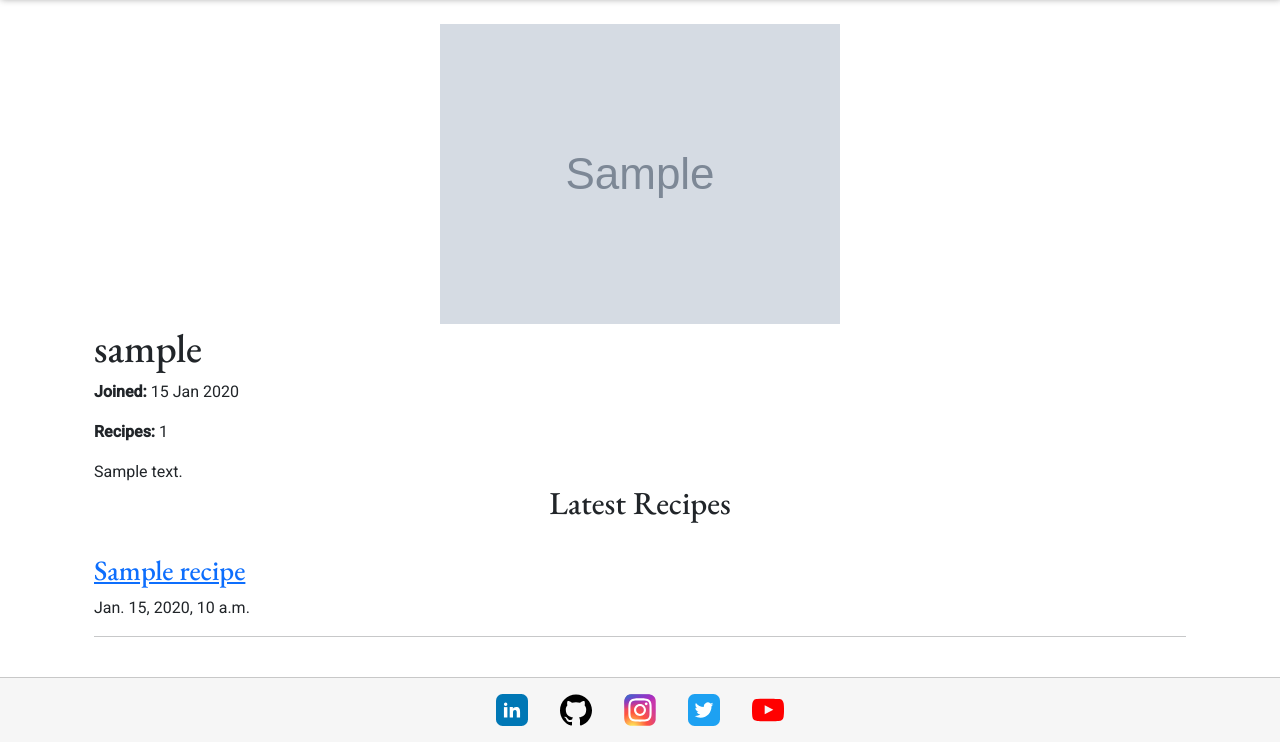
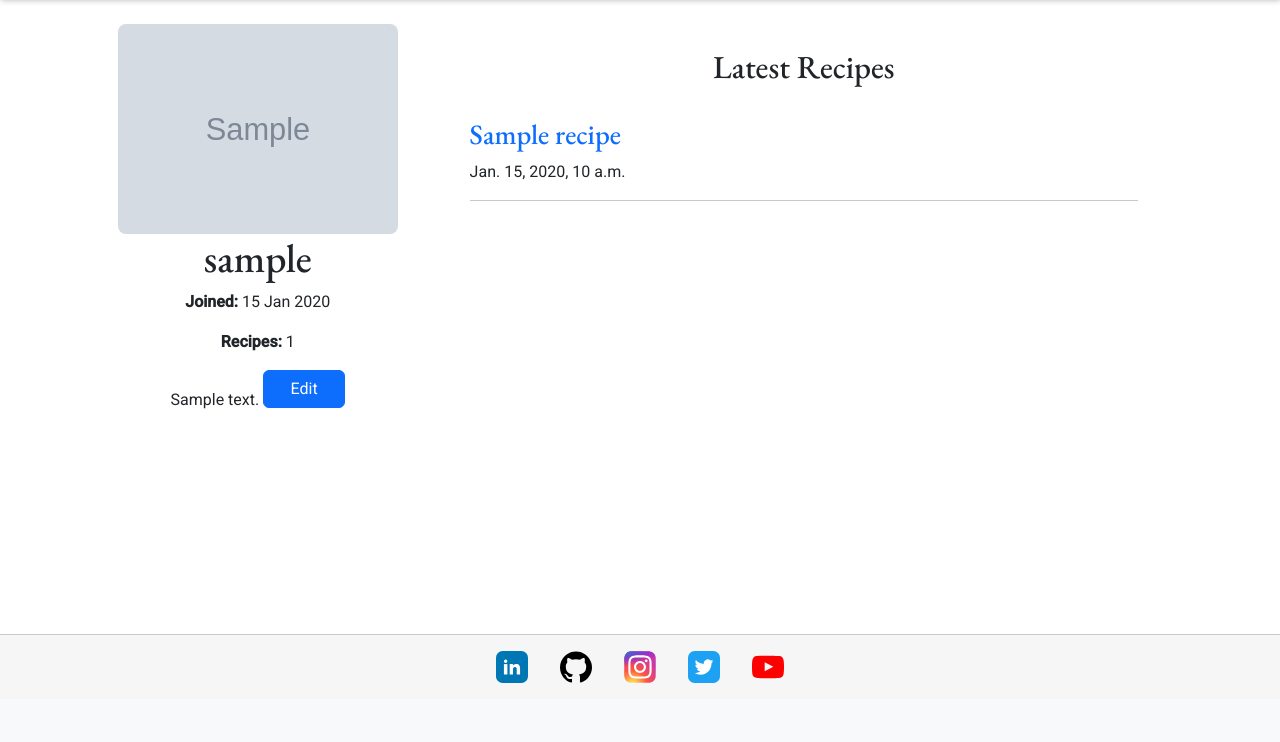
Before and after one commit to Kathrin-ddggxh/django-recipe-sharing, a Django app: page /profiles/user/1/ in a window 1280 px wide. Shown: the part 101-843 px from the top of the page. After the commit the page ends 784 px from the top, so only its background shows below. Run offline with Django 4.2, Linux system fonts and the light colour scheme; a user stored in the database is signed in; tables that the repository leaves empty hold one stand-in row (values such as "Sample post"); grey boxes marked "Sample" are stand-in pictures; some libraries are stand-ins or nearby versions.

Commit message:
complete profile edit form, profile template and modal

```diff
--- a/profiles/templates/profiles/profile.html
+++ b/profiles/templates/profiles/profile.html
@@ -20,6 +20,10 @@
             {% if profile.bio is not none %}
             {{ profile.bio | safe }}
             {% endif %}
+
+            {% if request.user == profile.user %}
+            <button id="myBtn" class="btn btn-primary w-25 mb-4">Edit</button>
+            {% endif %}
         </div>
         <div class="profile-recipes">
             <h2 class="text-center pb-4">Latest Recipes</h2>
@@ -32,5 +36,53 @@
             {% endfor %}
         </div>
     </div>
+     <!-- The Modal -->
+    <div id="myModal" class="modal mt-5">
+        <!-- Modal content -->
+        <div class="modal-content container">
+            <span class="close fs-1 pe-2">&times;</span>
+            <form method="POST" action="{% url 'edit_profile' request.user.id %}" class="mb-2 p-2"
+                enctype="multipart/form-data">
+                <h2 class="text-center fs-4">Edit Profile</h2>
+                {% csrf_token %}
+                {{ form|crispy }}
+                {{ form.media }}
+                <div class="d-flex justify-content-center">
+                    <button type="submit" class="btn btn-primary w-25">Edit</button>
+                </div>
+            </form>
+        </div>
+    </div>
 </div>
 {% endblock%}
+
+{% block extra_js %}
+{{ block.super }}
+<script>
+    // Get the modal
+    const modal = document.getElementById("myModal");
+
+    // Get the button that opens the modal
+    const btn = document.getElementById("myBtn");
+
+    // Get the <span> element that closes the modal
+    const span = document.getElementsByClassName("close")[0];
+
+    // When the user clicks on the button, open the modal
+    btn.onclick = function () {
+        modal.style.display = "block";
+    }
+
+    // When the user clicks on <span> (x), close the modal
+    span.onclick = function () {
+        modal.style.display = "none";
+    }
+
+    // When the user clicks anywhere outside of the modal, close it
+    window.onclick = function (event) {
+        if (event.target == modal) {
+            modal.style.display = "none";
+        }
+    }
+</script>
+{% endblock %}
--- a/profiles/urls.py
+++ b/profiles/urls.py
@@ -1,7 +1,8 @@
 from django.urls import path
-from .views import Profiles
+from .views import Profiles, EditProfile
 
 
 urlpatterns = [
     path("user/<slug:pk>/", Profiles.as_view(), name="profile"),
+    path("edit/<slug:pk>/", EditProfile.as_view(), name="edit_profile"),
 ]
--- a/profiles/views.py
+++ b/profiles/views.py
@@ -14,19 +14,20 @@ class Profiles(TemplateView):
         profile = Profile.objects.get(user=self.kwargs["pk"])
         context = {
             "profile": profile,
+            "form": ProfileForm(instance=profile)
         }
 
         return context
 
 
 class EditProfile(LoginRequiredMixin, UserPassesTestMixin, UpdateView):
-    """Edit user profile"""
+    """Edit a profile"""
 
     form_class = ProfileForm
     model = Profile
 
     def form_valid(self, form):
-        self.success_url = f'/profile/view/(self.kwargs|"pk")'
+        self.success_url = f'/profiles/user/{self.kwargs["pk"]}/'
         return super().form_valid(form)
 
     def test_func(self):
--- a/static/css/base.css
+++ b/static/css/base.css
@@ -152,6 +152,33 @@ a.img-container:hover {
     transform: translate(-50%, -50%);
 }
 
+/* Profile */
+
+.profile-img {
+    width: 280px;
+    margin: 0 auto;
+}
+
+.profile-img img {
+    border-radius: 8px;
+    width: 100%;
+}
+
+.profile {
+    display: flex;
+    flex-direction: column;
+    justify-content: center;
+}
+
+.info {
+    width: 100%;
+    text-align: center;
+}
+
+.profile-recipes {
+    width: 100%;
+}
+
 
 /* Footer */
 
@@ -217,4 +244,21 @@ footer {
     .instructions {
         width: 66.66%;
     }
+
+    .profile {
+        flex-direction: row;
+    }
+
+    .info {
+        width: 30%;
+    }
+
+    .profile-recipes {
+        width: 70%;
+        padding: 1.5rem 3rem;
+    }
+
+    .profile-recipes a {
+        text-decoration: none;
+    }
 }
--- a/templates/base.html
+++ b/templates/base.html
@@ -29,5 +29,9 @@
 
     {% include 'includes/footer.html' %}
 
+    {% block extra_js %}
+
+    {% endblock %}
+
 </body>
 </html>
```
